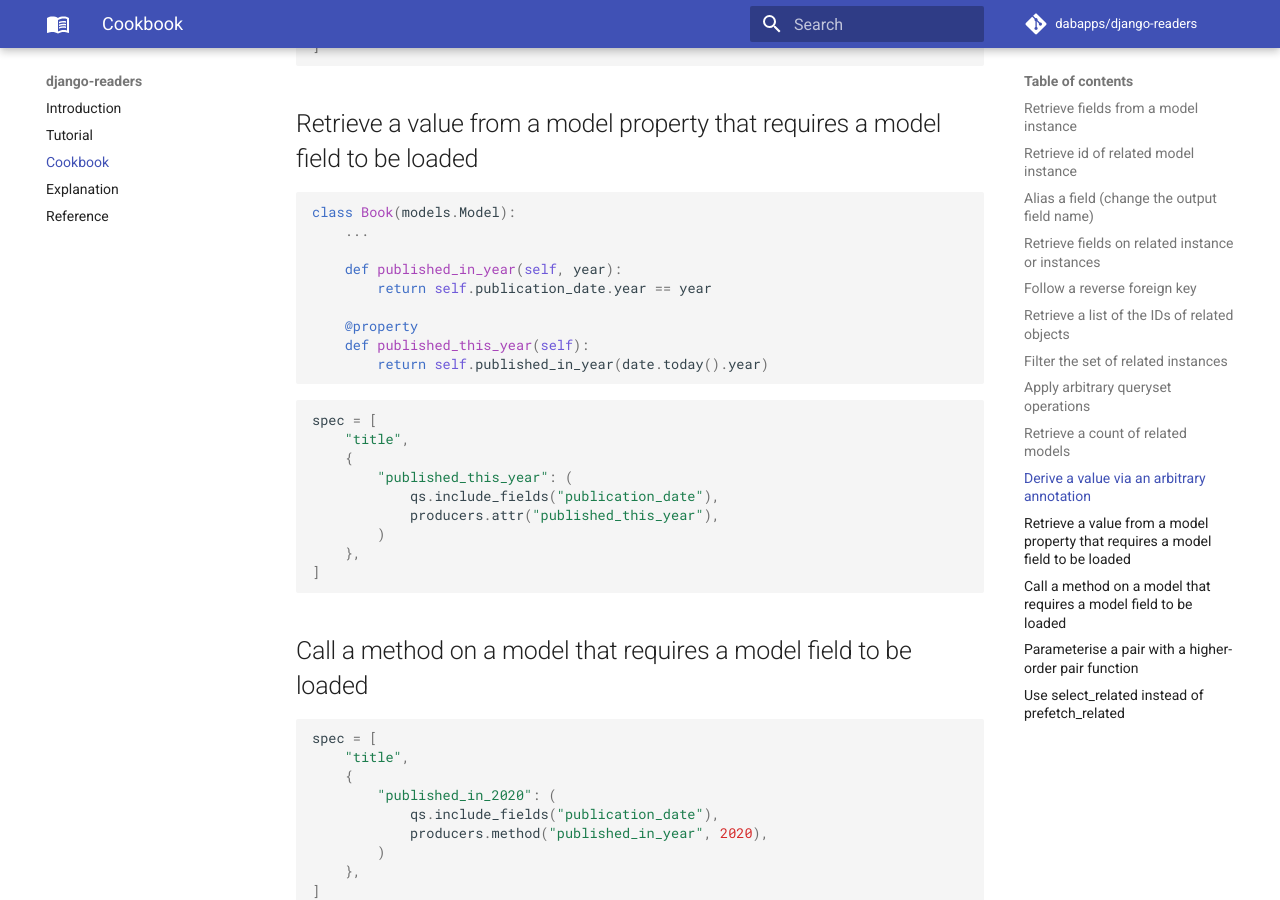
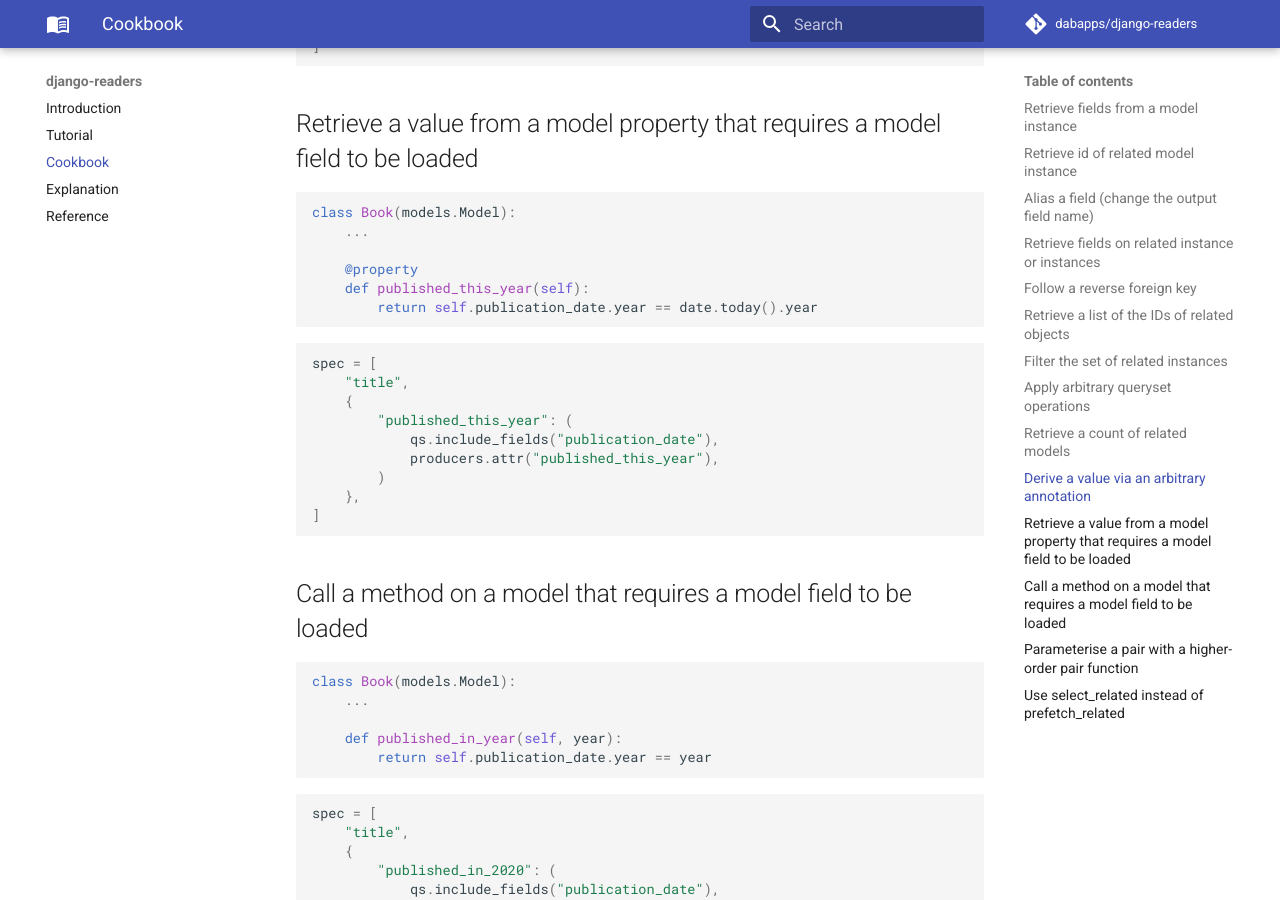
Before and after one commit to dabapps/django-readers, an MkDocs documentation site: the page built from docs/cookbook.md, in a window 1280 px wide and 900 px high, scrolled down 2945 px. Built offline with MkDocs 1.6.1 and Material for MkDocs 9.7.7, drawn with Linux system fonts in a browser that asks for light colours; comment, search, counter and statistics services are not loaded.

Commit message:
Split model example for property/method

````diff
--- a/docs/cookbook.md
+++ b/docs/cookbook.md
@@ -141,12 +141,9 @@ spec = [
 class Book(models.Model):
     ...
 
-    def published_in_year(self, year):
-        return self.publication_date.year == year
-
     @property
     def published_this_year(self):
-        return self.published_in_year(date.today().year)
+        return self.publication_date.year == date.today().year
 ```
 
 ```python
@@ -162,6 +159,14 @@ spec = [
 ```
 
 ## Call a method on a model that requires a model field to be loaded
+
+```python
+class Book(models.Model):
+    ...
+
+    def published_in_year(self, year):
+        return self.publication_date.year == year
+```
 
 ```python
 spec = [
````
